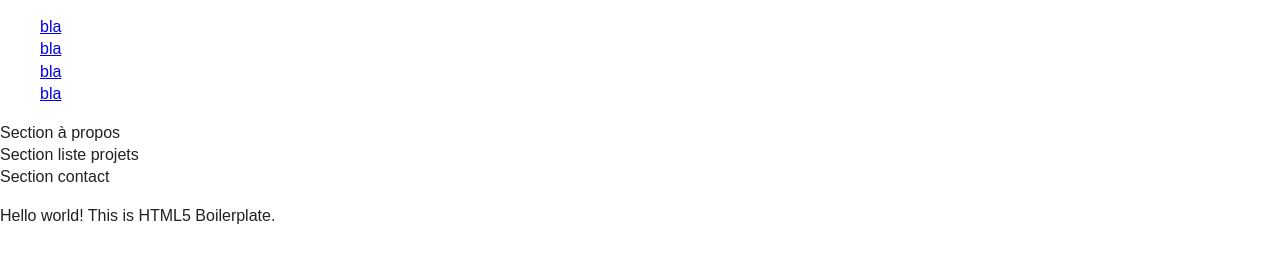
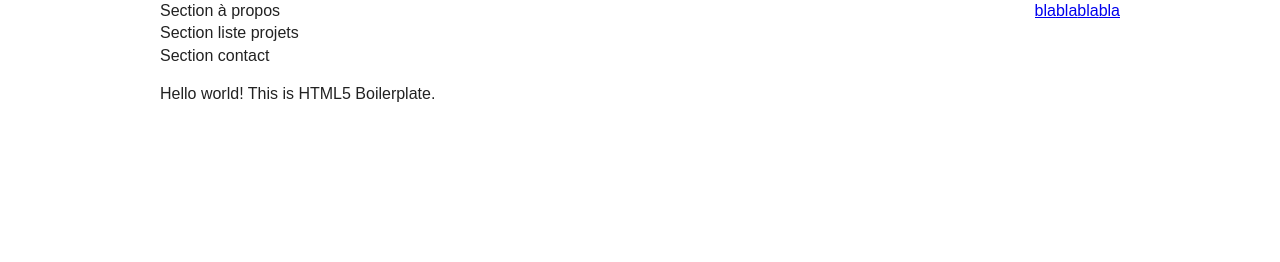
Before and after one commit to bryann1759/portfolio, a plain HTML site: page index.html in a window 1280 px wide. Drawn offline with nearby package versions, Linux system fonts and the light colour scheme.

Commit message:
modif structure css

```diff
--- a/css/main.css
+++ b/css/main.css
@@ -88,25 +88,6 @@ textarea {
     color: #000;
     padding: 0.2em 0;
 }
-
-/* ==========================================================================
-   Author's custom styles
-   ========================================================================== */
-
-
-
-
-
-
-
-
-
-
-
-
-
-
-
 
 
 /* ==========================================================================
@@ -298,3 +279,38 @@ textarea {
         page-break-after: avoid;
     }
 }
+
+/* layout */
+
+#main {
+    width: 960px;
+    margin: 0 auto;
+    position: relative;
+}
+
+/* Nav */
+
+nav {
+    position: fixed;
+    top: 0; right: 0;
+    width: 100%;
+}
+
+nav .navContent {
+    width: 960px;
+    text-align: right;
+    margin: 0 auto;
+    overflow: hidden;
+}
+
+nav ul{
+    margin: 0;
+    padding: 0;
+    overflow: hidden;
+    float: right;
+
+}
+
+nav li {
+    float: left;
+}
--- a/index.html
+++ b/index.html
@@ -16,15 +16,16 @@
         <script src="js/vendor/modernizr-2.6.2.min.js"></script>
     </head>
     <body>
-
-
+        <div id="main">
             <nav>
+                <div class="navContent">
                     <ul>
                         <li><a href="#">bla</a></li>
                         <li><a href="#">bla</a></li>
                         <li><a href="#">bla</a></li>
                         <li><a href="#">bla</a></li>
                     </ul>
+                </div>
             </nav>
             <section>
                 Section à propos
@@ -42,6 +43,7 @@
 
             <!-- Add your site or application content here -->
             <p>Hello world! This is HTML5 Boilerplate.</p>
+        </div>
 
         <script src="//ajax.googleapis.com/ajax/libs/jquery/1.9.1/jquery.min.js"></script>
         <script>window.jQuery || document.write('<script src="js/vendor/jquery-1.9.1.min.js"><\/script>')</script>
```
Also changed, not shown: css/contexts.css (added), css/globals.css (added), css/modules.css (added), css/ui-elements.css (added). Lines whose indentation alone changed are shown as unchanged.
